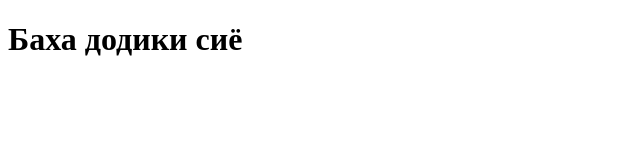
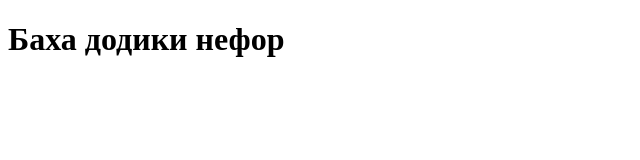
Before and after one commit to abdurahmonmahkamov/baha.github.io, a plain HTML site: page index.html in a window 1280 px wide. Shown: the whole page, without its empty margins (0-640 px from the left). Drawn offline with Linux system fonts and the light colour scheme.

Commit message:
Update index.html

```diff
--- a/index.html
+++ b/index.html
@@ -6,6 +6,6 @@
     <title>Document</title>
 </head>
 <body>
-    <h1>Баха додики сиё</h1>
+    <h1>Баха додики нефор</h1>
 </body>
 </html>
```
